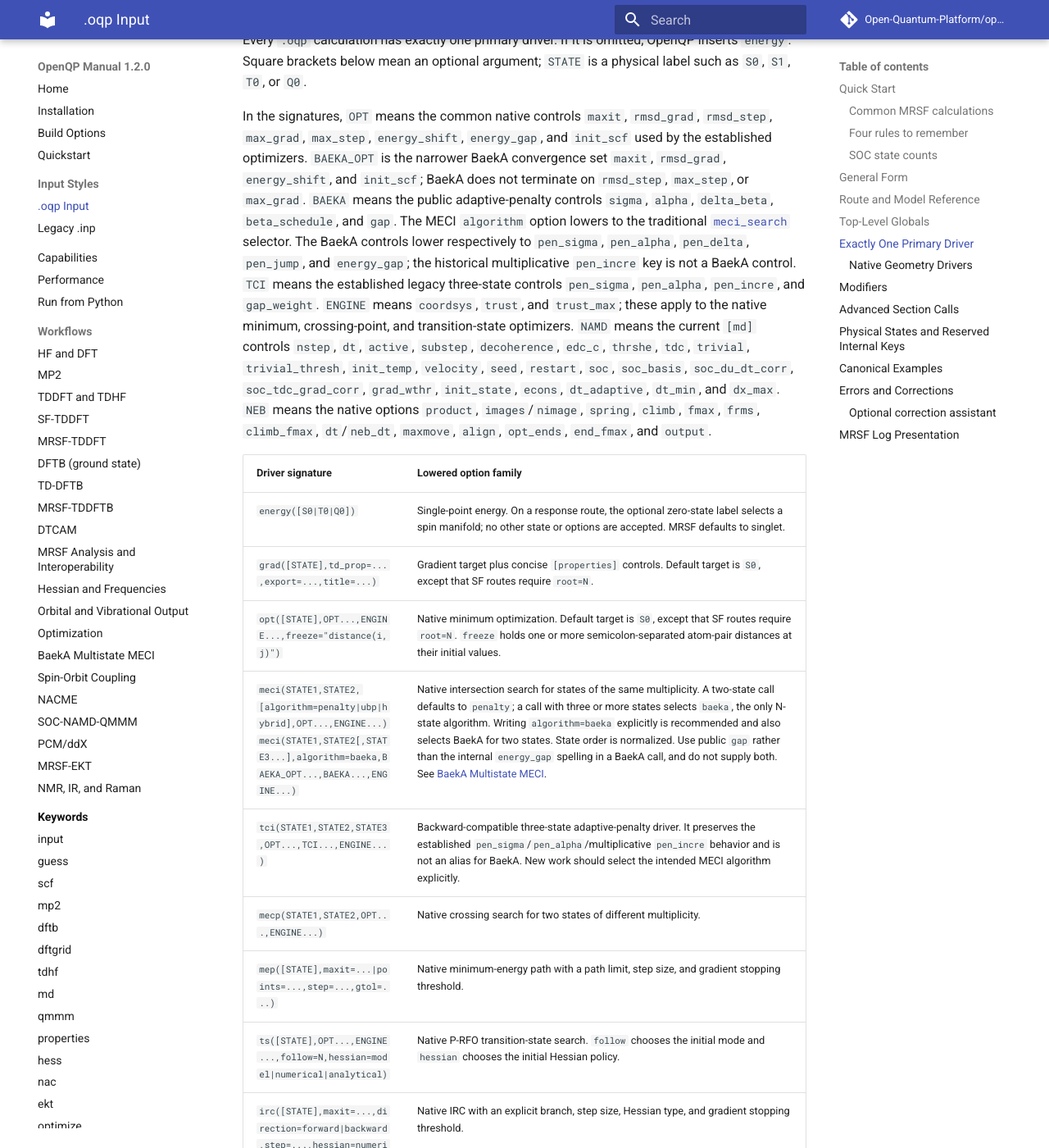
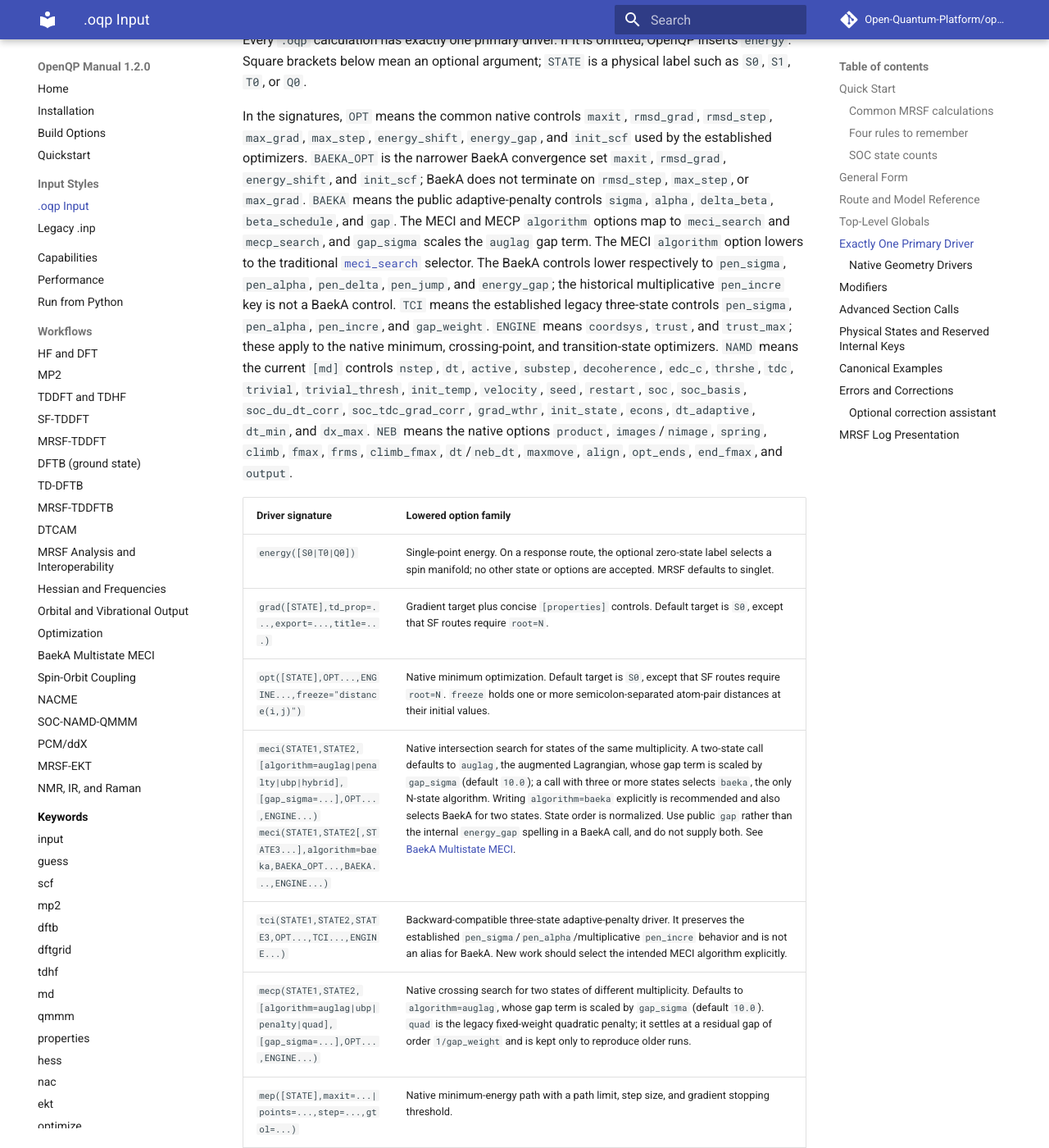
Before and after one commit to Open-Quantum-Platform/openqp-docs, an MkDocs documentation site: the page built from docs/oqp-input.md, in a window 1280 px wide and 1400 px high, scrolled down 7316 px. Shown: the whole window at 82% size. Built offline with MkDocs 1.6.1 and Material for MkDocs 9.7.7, drawn with Linux system fonts in a browser that asks for light colours; comment, search, counter and statistics services are not loaded.

Commit message:
Address review: keep baeka mapped to algorithm=baeka, sync the other pages
- optimize.md no longer presents algorithm=auglag as BaekA's concise
  equivalent; each algorithm maps to its own algorithm=<name>.
- oqp-input.md: the meci and mecp driver signatures list the algorithm and
  gap_sigma controls, and the option-family paragraph records that algorithm
  maps to meci_search/mecp_search.
- baeka-multistate-meci.md and dtcam.md no longer state that a bare two-state
  MECI runs the penalty objective.

```diff
--- a/docs/oqp-input.md
+++ b/docs/oqp-input.md
@@ -322,7 +322,9 @@ In the signatures, `OPT` means the common native controls `maxit`, `rmsd_grad`,
 BaekA convergence set `maxit`, `rmsd_grad`, `energy_shift`, and `init_scf`;
 BaekA does not terminate on `rmsd_step`, `max_step`, or `max_grad`. `BAEKA`
 means the public adaptive-penalty controls `sigma`,
-`alpha`, `delta_beta`, `beta_schedule`, and `gap`. The MECI `algorithm` option
+`alpha`, `delta_beta`, `beta_schedule`, and `gap`. The MECI and MECP
+`algorithm` options map to `meci_search` and `mecp_search`, and `gap_sigma`
+scales the `auglag` gap term. The MECI `algorithm` option
 lowers to the traditional
 [`meci_search`](keywords/optimize.md#meci_search) selector. The BaekA controls
 lower respectively to `pen_sigma`, `pen_alpha`, `pen_delta`, `pen_jump`, and
@@ -345,9 +347,9 @@ means the current `[md]` controls `nstep`,
 | <code>energy([S0&#124;T0&#124;Q0])</code> | Single-point energy. On a response route, the optional zero-state label selects a spin manifold; no other state or options are accepted. MRSF defaults to singlet. |
 | `grad([STATE],td_prop=...,export=...,title=...)` | Gradient target plus concise `[properties]` controls. Default target is `S0`, except that SF routes require `root=N`. |
 | `opt([STATE],OPT...,ENGINE...,freeze="distance(i,j)")` | Native minimum optimization. Default target is `S0`, except that SF routes require `root=N`. `freeze` holds one or more semicolon-separated atom-pair distances at their initial values. |
-| <code>meci(STATE1,STATE2,[algorithm=penalty&#124;ubp&#124;hybrid],OPT...,ENGINE...)</code><br><code>meci(STATE1,STATE2[,STATE3...],algorithm=baeka,BAEKA_OPT...,BAEKA...,ENGINE...)</code> | Native intersection search for states of the same multiplicity. A two-state call defaults to `penalty`; a call with three or more states selects `baeka`, the only N-state algorithm. Writing `algorithm=baeka` explicitly is recommended and also selects BaekA for two states. State order is normalized. Use public `gap` rather than the internal `energy_gap` spelling in a BaekA call, and do not supply both. See [BaekA Multistate MECI](workflows/baeka-multistate-meci.md). |
+| <code>meci(STATE1,STATE2,[algorithm=auglag&#124;penalty&#124;ubp&#124;hybrid],[gap_sigma=...],OPT...,ENGINE...)</code><br><code>meci(STATE1,STATE2[,STATE3...],algorithm=baeka,BAEKA_OPT...,BAEKA...,ENGINE...)</code> | Native intersection search for states of the same multiplicity. A two-state call defaults to `auglag`, the augmented Lagrangian, whose gap term is scaled by `gap_sigma` (default `10.0`); a call with three or more states selects `baeka`, the only N-state algorithm. Writing `algorithm=baeka` explicitly is recommended and also selects BaekA for two states. State order is normalized. Use public `gap` rather than the internal `energy_gap` spelling in a BaekA call, and do not supply both. See [BaekA Multistate MECI](workflows/baeka-multistate-meci.md). |
 | `tci(STATE1,STATE2,STATE3,OPT...,TCI...,ENGINE...)` | Backward-compatible three-state adaptive-penalty driver. It preserves the established `pen_sigma`/`pen_alpha`/multiplicative `pen_incre` behavior and is not an alias for BaekA. New work should select the intended MECI algorithm explicitly. |
-| `mecp(STATE1,STATE2,OPT...,ENGINE...)` | Native crossing search for two states of different multiplicity. |
+| <code>mecp(STATE1,STATE2,[algorithm=auglag&#124;ubp&#124;penalty&#124;quad],[gap_sigma=...],OPT...,ENGINE...)</code> | Native crossing search for two states of different multiplicity. Defaults to `algorithm=auglag`, whose gap term is scaled by `gap_sigma` (default `10.0`). `quad` is the legacy fixed-weight quadratic penalty; it settles at a residual gap of order `1/gap_weight` and is kept only to reproduce older runs. |
 | <code>mep([STATE],maxit=...&#124;points=...,step=...,gtol=...)</code> | Native minimum-energy path with a path limit, step size, and gradient stopping threshold. |
 | <code>ts([STATE],OPT...,ENGINE...,follow=N,hessian=model&#124;numerical&#124;analytical)</code> | Native P-RFO transition-state search. `follow` chooses the initial mode and `hessian` chooses the initial Hessian policy. |
 | <code>irc([STATE],maxit=...,direction=forward&#124;backward,step=...,hessian=numerical&#124;analytical,gtol=...)</code> | Native IRC with an explicit branch, step size, Hessian type, and gradient stopping threshold. |
```
Also changed, not shown: docs/keywords/optimize.md (+2 -1 lines), docs/workflows/baeka-multistate-meci.md (+2 -2 lines), docs/workflows/dtcam.md (+4 -4 lines).
